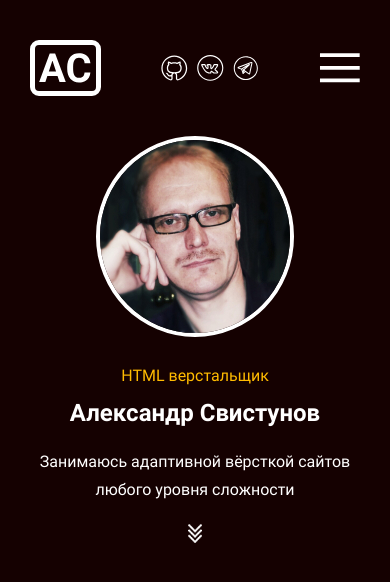
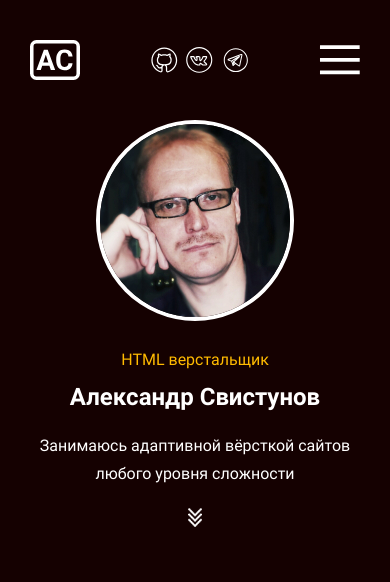
Before and after one commit to AlexandrSvistunov/portfolio-22, a plain HTML site: page index.html in a window 390 px wide. Shown: the top 582 px of the page. Drawn offline with Linux system fonts and the light colour scheme.

Commit message:
logo adaptive

```diff
--- a/sass/_media.sass
+++ b/sass/_media.sass
@@ -175,6 +175,9 @@
     &__list
       width: 100%
 
+  .header__logo
+    width: 50px
+    height: 40px
 
 @media (max-width: 320px)
 
```
Also changed, not shown: css/style.css, 1 other file.
